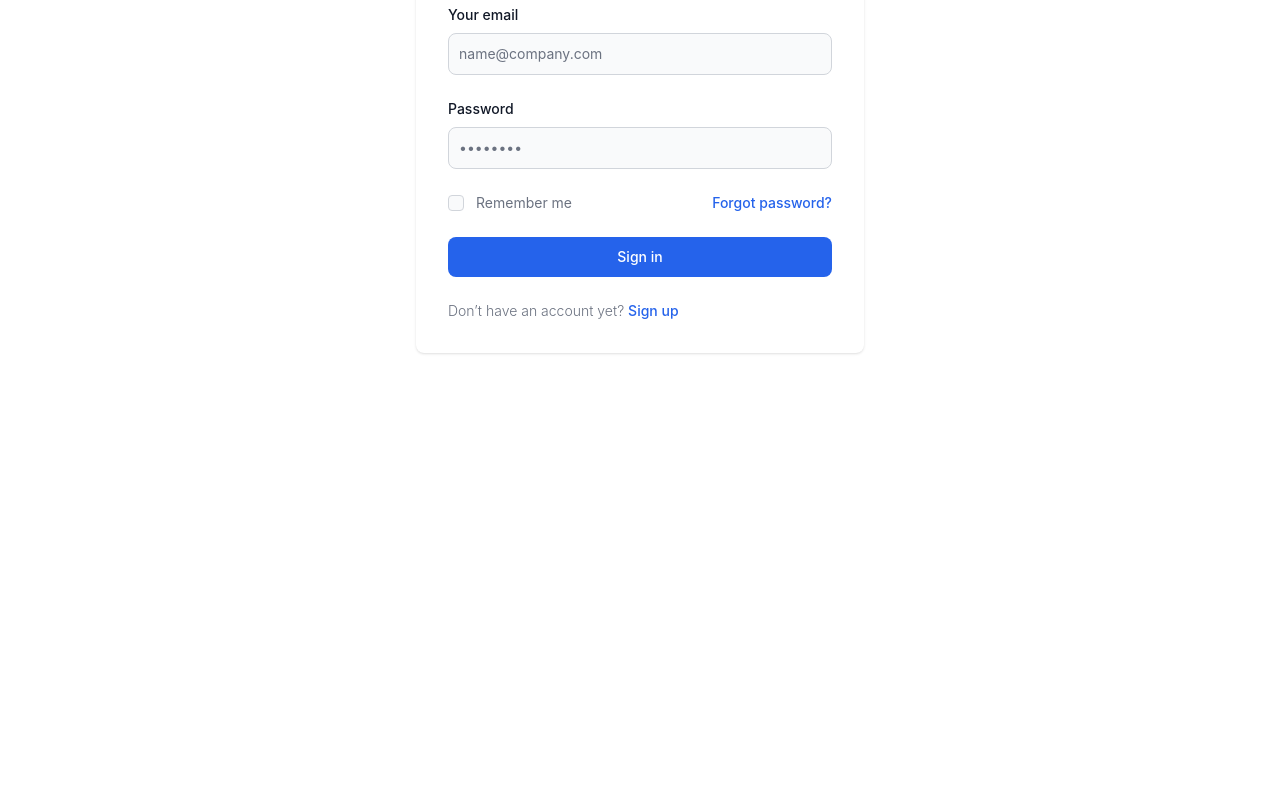
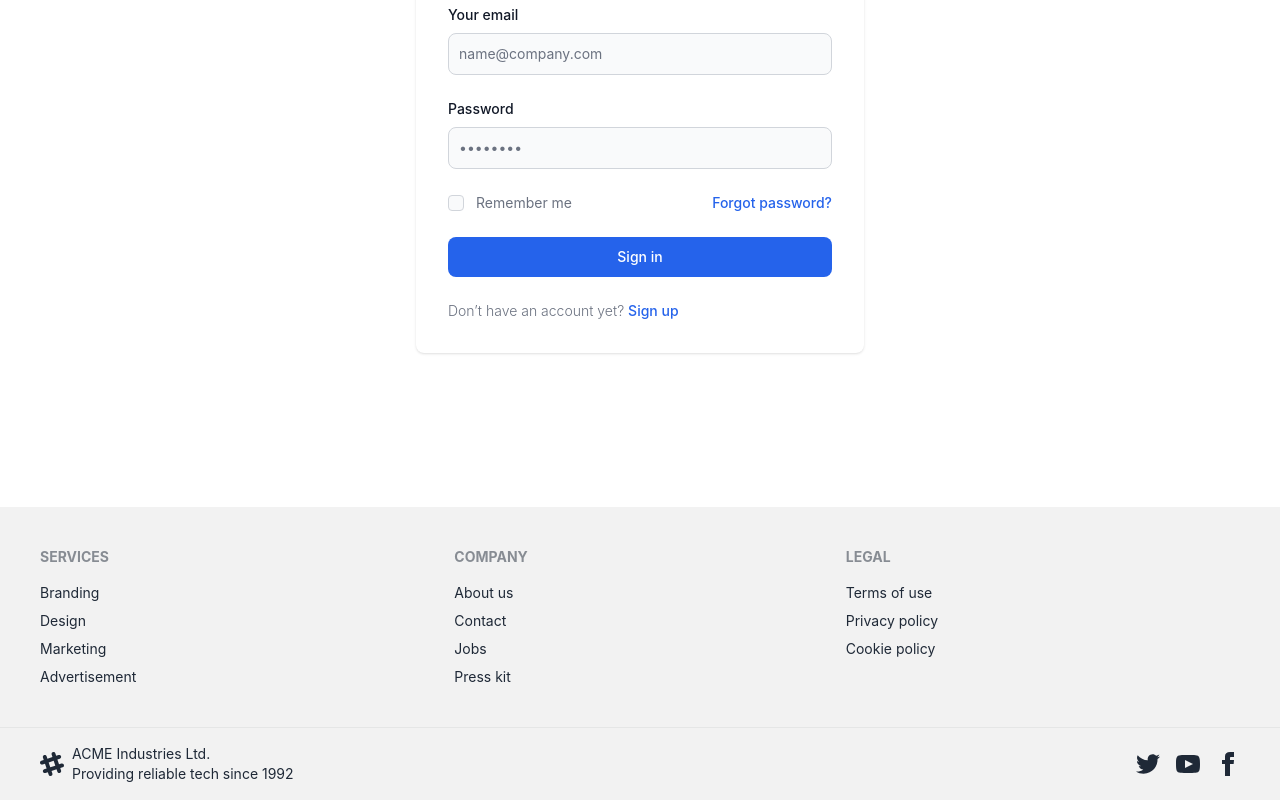
Before and after one commit to ThomasBrets/ThePerfectMentor, a React (Vite) app in the folder src/: page /login in a window 1280 px wide. Shown: the part 359-1159 px from the top of the page. Before the commit the page ends 866 px from the top, so only its background shows below. Built offline with nearby package versions, Linux system fonts and the light colour scheme.

Commit message:
esto es solo facha, se rompe todo

```diff
--- a/src/App.jsx
+++ b/src/App.jsx
@@ -1,9 +1,12 @@
 import { Route, Routes } from "react-router-dom";
 
 import Home from "./components/Home";
+import Card from "./commons/Card"
 import Navbar from "./commons/Navbar";
 import Register from "./components/Register";
 import Login from "./components/Login";
+import Footer from "./commons/Footer"
+
 
 function App() {
   return (
@@ -14,6 +17,7 @@
         <Route path="/register" element={<Register />} />
         <Route path="/login" element={<Login />} />
       </Routes>
+      <Footer />
     </div>
   );
 }
--- a/src/commons/Card.jsx
+++ b/src/commons/Card.jsx
@@ -1,9 +1,89 @@
-import React from 'react'
+import React from "react";
 
 const Card = () => {
   return (
-    <div>Card</div>
-  )
-}
+    <div>
+      {" "}
+      <div className="m-10 card lg:card-side bg-base-100 shadow-xl">
+        <figure>
+          <img
+            src="https://www.famousbirthdays.com/faces/meza---scar-image.jpg"
+            alt="Album"
+          />
+        </figure>
+        <div className="card-body">
+          <h2 className="card-title">Oscar de la capital</h2>
+          <p>Conocimiento en JavaScript, por parte del back-end y front-end.</p>
+          <p>Actualmente disponible</p>
+          <p>Primer clase $500 pesos.</p>
+          <p>Conocimiento previo HTML, CSS</p>
+          <p>Paginas web, desarrollo de palicaciones.</p>
 
-export default Card
+          <div className="card-actions justify-end">
+            <a
+              href="https://open.spotify.com/album/4w6yFXp0Mx0NyrLNEl7Jts"
+              target="_blank"
+            >
+              <button className="btn btn-primary">Contactar</button>
+            </a>
+          </div>
+        </div>
+      </div>
+      <div className="m-10 card lg:card-side bg-base-100 shadow-xl">
+        <figure>
+          <img
+            src="https://www.rdstation.com/wp-content/uploads/2017/05/julio_paulilio-300x300.jpg"
+            alt="Album"
+          />
+        </figure>
+        <div className="card-body">
+          <h2 className="card-title">El Mas Capito</h2>
+          <p>La pioltea porque un amigo de el sabe un poco de html y css.</p>
+          <p>Actualmente disponible</p>
+          <p>Primer clase $50.000 pesos.</p>
+          <p>Conocimiento previo HTML, CSS, REACT, REUX, NODE, TODO.</p>
+          <p>Paginas web, desarrollo de palicaciones, juegos y videos.</p>
+
+          <div className="card-actions justify-end">
+            <a
+              href="https://open.spotify.com/album/4w6yFXp0Mx0NyrLNEl7Jts"
+              target="_blank"
+            >
+              <button className="btn btn-primary">Contactar</button>
+            </a>
+          </div>
+        </div>
+      </div>
+      <div className="m-10 card lg:card-side bg-base-100 shadow-xl">
+        <figure>
+          <img
+            src="https://esemanal.mx/revista/wp-content/uploads/2019/12/Mukund-Seetharaman-300x300.jpg"
+            alt="Album"
+          />
+        </figure>
+        <div className="card-body">
+          <h2 className="card-title">Matud Halla</h2>
+          <p>
+            Se hace el que las tiene re claras, pero improvisa viendo
+            documentaciones.
+          </p>
+          <p>Actualmente de vacaciones, vuelve el 03/7/23.</p>
+          <p>Curso de 3 meses, $10.000 pesos.</p>
+          <p>Conocimiento, ninguno</p>
+          <p>Paginas web, desarrollo de palicaciones.</p>
+
+          <div className="card-actions justify-end">
+            <a
+              href="https://open.spotify.com/album/4w6yFXp0Mx0NyrLNEl7Jts"
+              target="_blank"
+            >
+              <button className="btn btn-primary">Contactar</button>
+            </a>
+          </div>
+        </div>
+      </div>
+    </div>
+  );
+};
+
+export default Card;
--- /dev/null
+++ b/src/commons/Footer.jsx
@@ -0,0 +1,45 @@
+import React from "react";
+
+const Footer = () => {
+  return (
+    <div className="">
+      <footer className="footer p-10 bg-base-200 text-base-content">
+  <div>
+    <span className="footer-title">Services</span>
+    <a className="link link-hover">Branding</a>
+    <a className="link link-hover">Design</a>
+    <a className="link link-hover">Marketing</a>
+    <a className="link link-hover">Advertisement</a>
+  </div>
+  <div>
+    <span className="footer-title">Company</span>
+    <a className="link link-hover">About us</a>
+    <a className="link link-hover">Contact</a>
+    <a className="link link-hover">Jobs</a>
+    <a className="link link-hover">Press kit</a>
+  </div>
+  <div>
+    <span className="footer-title">Legal</span>
+    <a className="link link-hover">Terms of use</a>
+    <a className="link link-hover">Privacy policy</a>
+    <a className="link link-hover">Cookie policy</a>
+  </div>
+</footer>
+<footer className="footer px-10 py-4 border-t bg-base-200 text-base-content border-base-300">
+  <div className="items-center grid-flow-col">
+    <svg width="24" height="24" viewBox="0 0 24 24" xmlns="http://www.w3.org/2000/svg" fillRule="evenodd" clipRule="evenodd" className="fill-current"><path d="M22.672 15.226l-2.432.811.841 2.515c.33 1.019-.209 2.127-1.23 2.456-1.15.325-2.148-.321-2.463-1.226l-.84-2.518-5.013 1.677.84 2.517c.391 1.203-.434 2.542-1.831 2.542-.88 0-1.601-.564-1.86-1.314l-.842-2.516-2.431.809c-1.135.328-2.145-.317-2.463-1.229-.329-1.018.211-2.127 1.231-2.456l2.432-.809-1.621-4.823-2.432.808c-1.355.384-2.558-.59-2.558-1.839 0-.817.509-1.582 1.327-1.846l2.433-.809-.842-2.515c-.33-1.02.211-2.129 1.232-2.458 1.02-.329 2.13.209 2.461 1.229l.842 2.515 5.011-1.677-.839-2.517c-.403-1.238.484-2.553 1.843-2.553.819 0 1.585.509 1.85 1.326l.841 2.517 2.431-.81c1.02-.33 2.131.211 2.461 1.229.332 1.018-.21 2.126-1.23 2.456l-2.433.809 1.622 4.823 2.433-.809c1.242-.401 2.557.484 2.557 1.838 0 .819-.51 1.583-1.328 1.847m-8.992-6.428l-5.01 1.675 1.619 4.828 5.011-1.674-1.62-4.829z"></path></svg>
+    <p>ACME Industries Ltd. <br/>Providing reliable tech since 1992</p>
+  </div>
+  <div className="md:place-self-center md:justify-self-end">
+    <div className="grid grid-flow-col gap-4">
+      <a><svg xmlns="http://www.w3.org/2000/svg" width="24" height="24" viewBox="0 0 24 24" className="fill-current"><path d="M24 4.557c-.883.392-1.832.656-2.828.775 1.017-.609 1.798-1.574 2.165-2.724-.951.564-2.005.974-3.127 1.195-.897-.957-2.178-1.555-3.594-1.555-3.179 0-5.515 2.966-4.797 6.045-4.091-.205-7.719-2.165-10.148-5.144-1.29 2.213-.669 5.108 1.523 6.574-.806-.026-1.566-.247-2.229-.616-.054 2.281 1.581 4.415 3.949 4.89-.693.188-1.452.232-2.224.084.626 1.956 2.444 3.379 4.6 3.419-2.07 1.623-4.678 2.348-7.29 2.04 2.179 1.397 4.768 2.212 7.548 2.212 9.142 0 14.307-7.721 13.995-14.646.962-.695 1.797-1.562 2.457-2.549z"></path></svg></a>
+      <a><svg xmlns="http://www.w3.org/2000/svg" width="24" height="24" viewBox="0 0 24 24" className="fill-current"><path d="M19.615 3.184c-3.604-.246-11.631-.245-15.23 0-3.897.266-4.356 2.62-4.385 8.816.029 6.185.484 8.549 4.385 8.816 3.6.245 11.626.246 15.23 0 3.897-.266 4.356-2.62 4.385-8.816-.029-6.185-.484-8.549-4.385-8.816zm-10.615 12.816v-8l8 3.993-8 4.007z"></path></svg></a>
+      <a><svg xmlns="http://www.w3.org/2000/svg" width="24" height="24" viewBox="0 0 24 24" className="fill-current"><path d="M9 8h-3v4h3v12h5v-12h3.642l.358-4h-4v-1.667c0-.955.192-1.333 1.115-1.333h2.885v-5h-3.808c-3.596 0-5.192 1.583-5.192 4.615v3.385z"></path></svg></a>
+    </div>
+  </div>
+</footer>
+    </div>
+  );
+};
+
+export default Footer;
--- a/src/components/Home.jsx
+++ b/src/components/Home.jsx
@@ -1,60 +1,11 @@
 import React from 'react'
+import Card from "../commons/Card"
 
 const Home = () => {
   return (
     <div>
-    <div className="m-10 card lg:card-side bg-base-100 shadow-xl">
-    <figure><img src="https://www.famousbirthdays.com/faces/meza---scar-image.jpg" alt="Album"/></figure>
-    <div className="card-body">
-      <h2 className="card-title">Oscar de la capital</h2>
-      <p>Conocimiento en JavaScript, por parte del back-end y front-end.</p>
-      <p>Actualmente disponible</p>
-      <p>Primer clase $500 pesos.</p>
-      <p>Conocimiento previo HTML, CSS</p>
-      <p>Paginas web, desarrollo de palicaciones.</p>
-
-      <div className="card-actions justify-end">
-      <a href="https://open.spotify.com/album/4w6yFXp0Mx0NyrLNEl7Jts" target="_blank">
-        <button className="btn btn-primary" >Contactar</button>
-        </a>
-      </div>
-    </div>
-  </div>
-  <div className="m-10 card lg:card-side bg-base-100 shadow-xl">
-    <figure><img src="https://www.rdstation.com/wp-content/uploads/2017/05/julio_paulilio-300x300.jpg" alt="Album"/></figure>
-    <div className="card-body">
-      <h2 className="card-title">El Mas Capito</h2>
-      <p>La pioltea porque un amigo de el sabe un poco de html y css.</p>
-      <p>Actualmente disponible</p>
-      <p>Primer clase $50.000 pesos.</p>
-      <p>Conocimiento previo HTML, CSS, REACT, REUX, NODE, TODO.</p>
-      <p>Paginas web, desarrollo de palicaciones, juegos y videos.</p>
-
-      <div className="card-actions justify-end">
-      <a href="https://open.spotify.com/album/4w6yFXp0Mx0NyrLNEl7Jts" target="_blank">
-        <button className="btn btn-primary" >Contactar</button>
-        </a>
-      </div>
-    </div>
-  </div>
-  <div className="m-10 card lg:card-side bg-base-100 shadow-xl">
-    <figure><img src="https://esemanal.mx/revista/wp-content/uploads/2019/12/Mukund-Seetharaman-300x300.jpg" alt="Album"/></figure>
-    <div className="card-body">
-      <h2 className="card-title">Matud Halla</h2>
-      <p>Se hace el que las tiene re claras, pero improvisa viendo documentaciones.</p>
-      <p>Actualmente de vacaciones, vuelve el 03/7/23.</p>
-      <p>Curso de 3 meses, $10.000 pesos.</p>
-      <p>Conocimiento, ninguno</p>
-      <p>Paginas web, desarrollo de palicaciones.</p>
-
-      <div className="card-actions justify-end">
-      <a href="https://open.spotify.com/album/4w6yFXp0Mx0NyrLNEl7Jts" target="_blank">
-        <button className="btn btn-primary" >Contactar</button>
-        </a>
-      </div>
-    </div>
-  </div>
-  </div>
+<Card />
+   </div>
 )
 }
 
```
